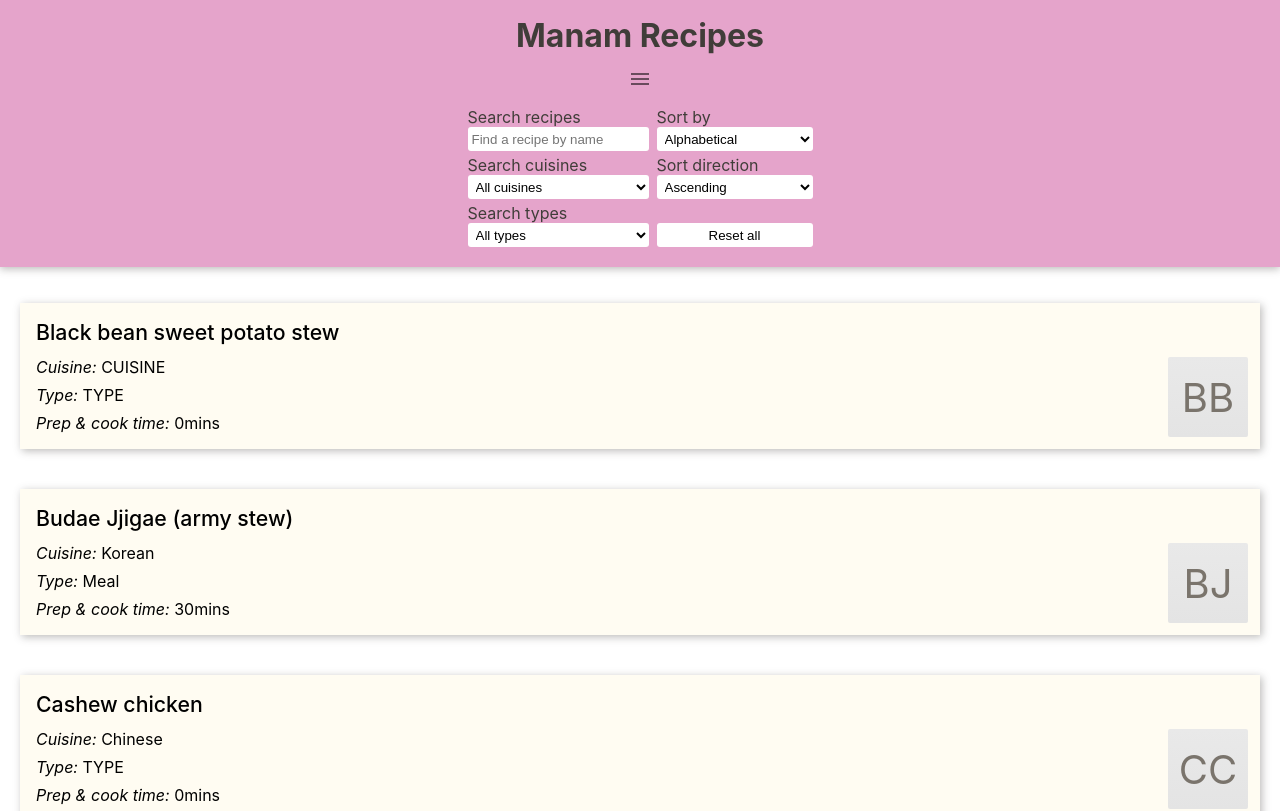
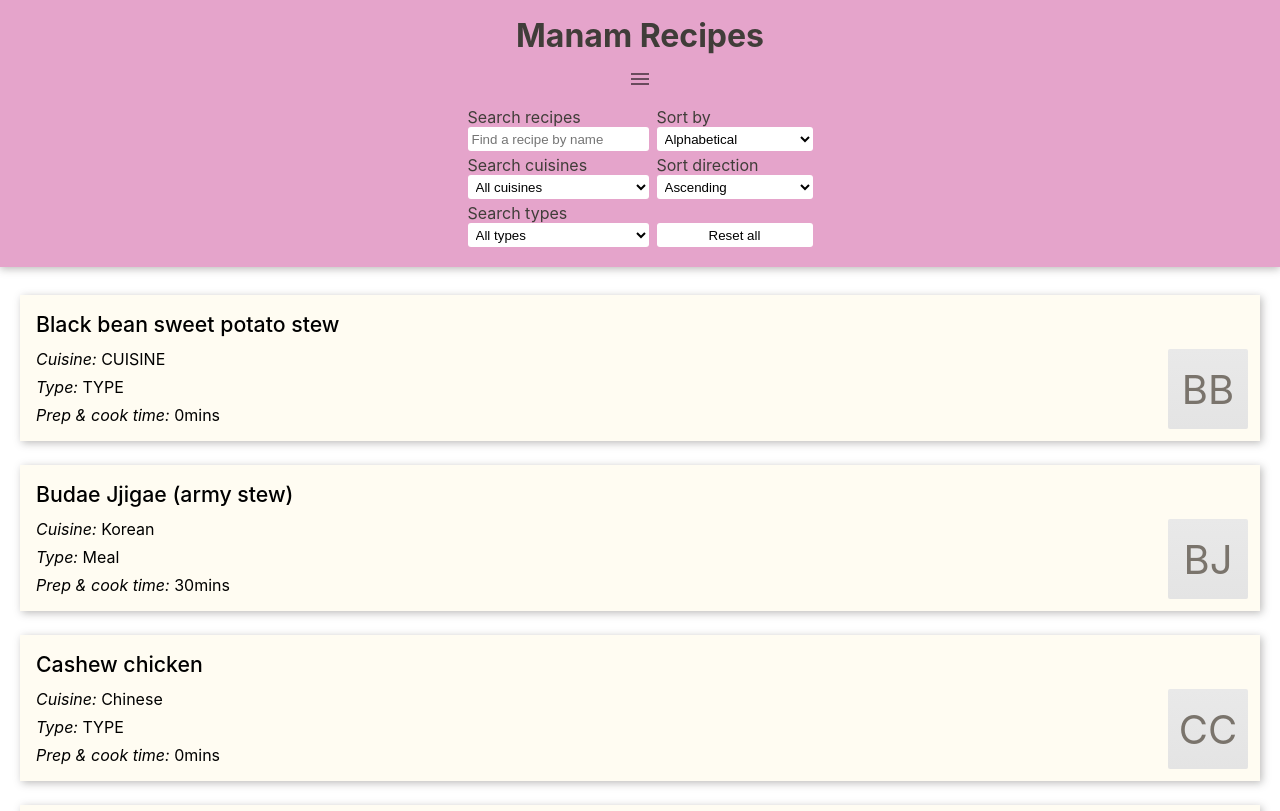
Before and after one commit to kin-au/manam-recipes, a React (Create React App) app: page /recipes in a window 1280 px wide. Shown: the top 811 px of the page. Built offline with nearby package versions, Linux system fonts and the light colour scheme.

Commit message:
fix margin

```diff
--- a/src/components/RecipeCard/RecipeCard.style.js
+++ b/src/components/RecipeCard/RecipeCard.style.js
@@ -2,7 +2,7 @@ import styled from "styled-components";
 import { Link } from "react-router-dom";
 
 const RecipeCard = styled.div`
-  margin: 1.25rem 0;
+  margin: 0.75rem 0;
   padding: 0.75rem;
   box-shadow: 0.125rem 0.125rem 0.5rem #403d3959;
   background-color: #fffcf2;
```
